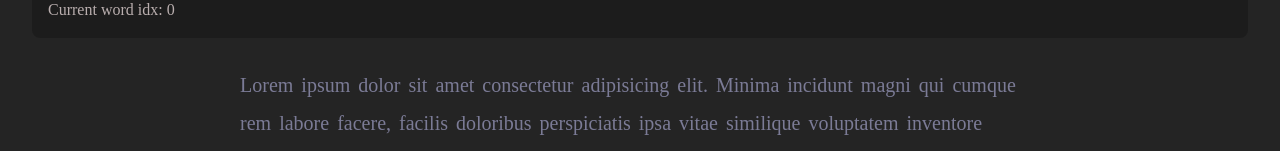
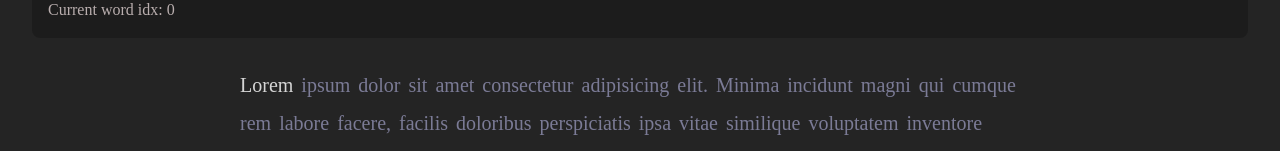
Before and after one commit to GuidoCarda/doguitype, a React (Vite) app: page / in a window 1280 px wide. Shown: the part 146-297 px from the top of the page. Built offline with nearby package versions, Linux system fonts and the light colour scheme.

Commit message:
Set active word to current word to type

```diff
--- a/src/App.jsx
+++ b/src/App.jsx
@@ -28,15 +28,19 @@ function App() {
     const value = e.target.value;
     const currentWord = words[currentWordIndex];
 
-    console.log(input.length);
     if (input.length > 0) {
       console.log(currentWord[input.length - 1]);
       console.log(value.at(-1));
       console.log(currentWord[input.length - 1] === value.at(-1));
     }
 
+    if (input.length === currentWord.length) {
+      console.log(
+        "Las palabras son iguales : " + (input === currentWord).toString()
+      );
+    }
+
     if (e.keyCode === 32) {
-      setUserText(input);
       setCurrentWordIndex((prev) => prev + 1);
       setInput("");
     }
@@ -59,7 +63,10 @@ function App() {
       <div className="text-container sample-text">
         {words.length != 0 &&
           words.map((word, idx) => (
-            <div className={`word`} key={idx}>
+            <div
+              className={`word ${currentWordIndex === idx ? "active" : ""}`}
+              key={idx}
+            >
               {[...word].map((letter, idx) => (
                 <span key={idx}>{letter}</span>
               ))}
```
